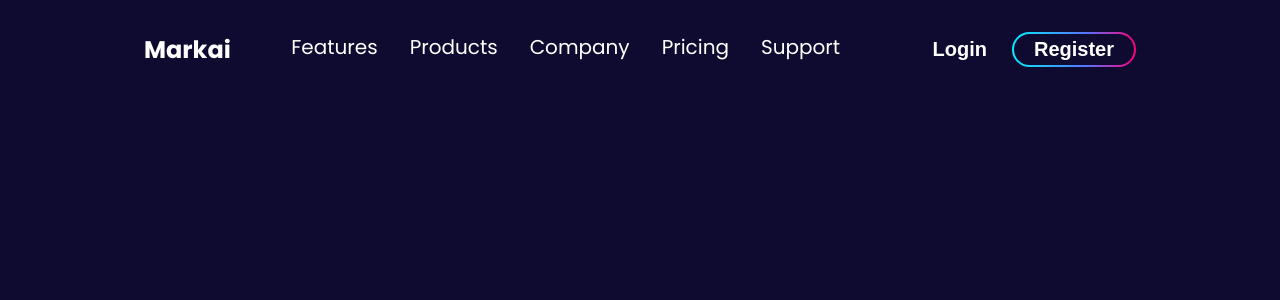
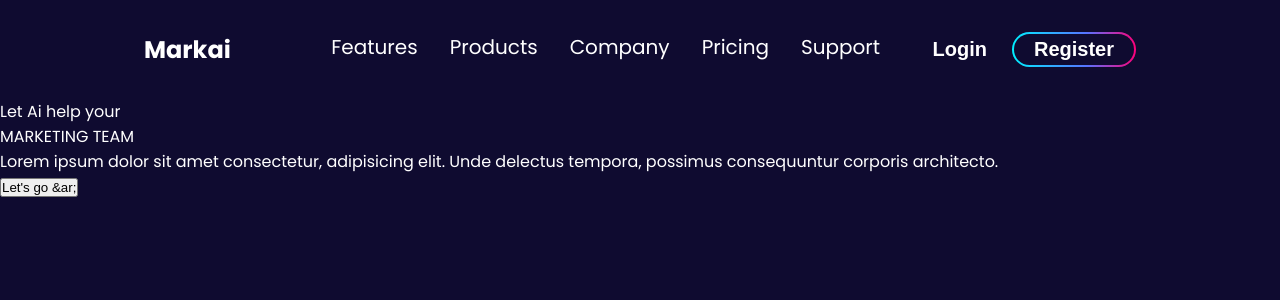
Before and after one commit to gabrielcaamargo/markai-landing-page, a React (Vite) app: page / in a window 1280 px wide. Shown: the top 300 px of the page. Built offline with nearby package versions, Linux system fonts and the light colour scheme.

Commit message:
started intro container

```diff
--- a/index.html
+++ b/index.html
@@ -7,6 +7,7 @@
     <link rel="preconnect" href="https://fonts.googleapis.com">
     <link rel="preconnect" href="https://fonts.gstatic.com" crossorigin>
     <link href="https://fonts.googleapis.com/css2?family=Poppins:wght@400;700&display=swap" rel="stylesheet">
+    <link rel="icon" type="favicon" href="./images/icon-world.png">
     <title>Markai</title>
   </head>
   <body>
--- a/package.json
+++ b/package.json
@@ -8,6 +8,9 @@
     "preview": "dev"
   },
   "dependencies": {
+    "@fortawesome/fontawesome-svg-core": "^6.1.1",
+    "@fortawesome/free-solid-svg-icons": "^6.1.1",
+    "@fortawesome/react-fontawesome": "^0.1.18",
     "react": "^17.0.2",
     "react-dom": "^17.0.2",
     "styled-components": "^5.3.5"
--- a/src/components/App/index.jsx
+++ b/src/components/App/index.jsx
@@ -1,11 +1,13 @@
 import React from 'react';
 
 import Header from '../Header';
+import Presentation from '../Presentation';
 
 export default function App(){
   return(
     <>
       <Header />
+      <Presentation />
     </>
   )
 }
--- a/src/components/Header/Login/index.jsx
+++ b/src/components/Header/Login/index.jsx
@@ -1,5 +1,5 @@
 import React from 'react';
-import { StyledButton, UnstyledButton } from './styles';
+import { StyledButton, UnstyledButton } from '../../../themes/global';
 
 export default function Login(){
   return(
--- a/src/components/Header/Login/styles.js
+++ /dev/null
@@ -1,43 +0,0 @@
-import styled from 'styled-components'
-
-export const StyledButton = styled.button`
-  --border-width: 2px;
-
-  border-radius: 50px;
-  border: 0;
-  color: #FFF;
-  font-weight: 700;
-  padding: 6px 22px;
-  text-align: center;
-  font-size: 20px;
-  background: linear-gradient(90deg, rgba(0,240,255,1) 0%, rgba(87,115,255,1) 60%, rgba(255,0,122,1) 100%);
-  position: relative;
-
-  z-index: 1;
-
-  &::before{
-    content: '';
-    position: absolute;
-    background: #0F0B30;
-    display: block;
-    height: calc(100% - calc(var(--border-width) * 2));
-    width: calc(100% - calc(var(--border-width) * 2));
-
-    top: var(--border-width);
-    left: var(--border-width);
-
-    border-radius: 50px;
-
-    z-index: -1;
-  }
-`
-
-export const  UnstyledButton = styled.button`
-  color: #FFF;
-  font-weight: 700;
-  text-align: center;
-  border: none;
-  background: none;
-  font-size: 20px;
-  padding-right: 25px;
-`
--- a/src/components/Header/Menu/styles.js
+++ b/src/components/Header/Menu/styles.js
@@ -14,5 +14,5 @@
 
 export const List = styled.ul`
   display: flex;
-  margin: 0 auto;
+  margin-left: 5rem;
 `
--- /dev/null
+++ b/src/components/Presentation/index.jsx
@@ -0,0 +1,12 @@
+import React from 'react';
+
+export default function Presentation(){
+  return(
+    <>
+      <p>Let Ai help your</p>
+      <p>MARKETING TEAM</p>
+      <p>Lorem ipsum dolor sit amet consectetur, adipisicing elit. Unde delectus tempora, possimus consequuntur corporis architecto.</p>
+      <button>Let's go &ar;</button>
+    </>
+  )
+}
--- a/src/themes/global.js
+++ b/src/themes/global.js
@@ -1,4 +1,6 @@
 import { createGlobalStyle } from "styled-components";
+
+import styled from 'styled-components'
 
 export const GlobalStyle = createGlobalStyle`
   *{
@@ -13,3 +15,45 @@
     font-family: 'Poppins', sans-serif ;
   }
 `
+
+export const StyledButton = styled.button`
+  --border-width: 2px;
+
+  border-radius: 50px;
+  border: 0;
+  color: #FFF;
+  font-weight: 700;
+  padding: 6px 22px;
+  text-align: center;
+  font-size: 20px;
+  background: linear-gradient(90deg, rgba(0,240,255,1) 0%, rgba(87,115,255,1) 60%, rgba(255,0,122,1) 100%);
+  position: relative;
+
+  z-index: 1;
+
+  &::before{
+    content: '';
+    position: absolute;
+    background: #0F0B30;
+    display: block;
+    height: calc(100% - calc(var(--border-width) * 2));
+    width: calc(100% - calc(var(--border-width) * 2));
+
+    top: var(--border-width);
+    left: var(--border-width);
+
+    border-radius: 50px;
+
+    z-index: -1;
+  }
+`
+
+export const  UnstyledButton = styled.button`
+  color: #FFF;
+  font-weight: 700;
+  text-align: center;
+  border: none;
+  background: none;
+  font-size: 20px;
+  padding-right: 25px;
+`
```
Also changed, not shown: src/components/Presentation/styles.js (added, +8 -0 lines), images/icon-world.png (added), 1 other file (tests, documents, lock files or other folders).
